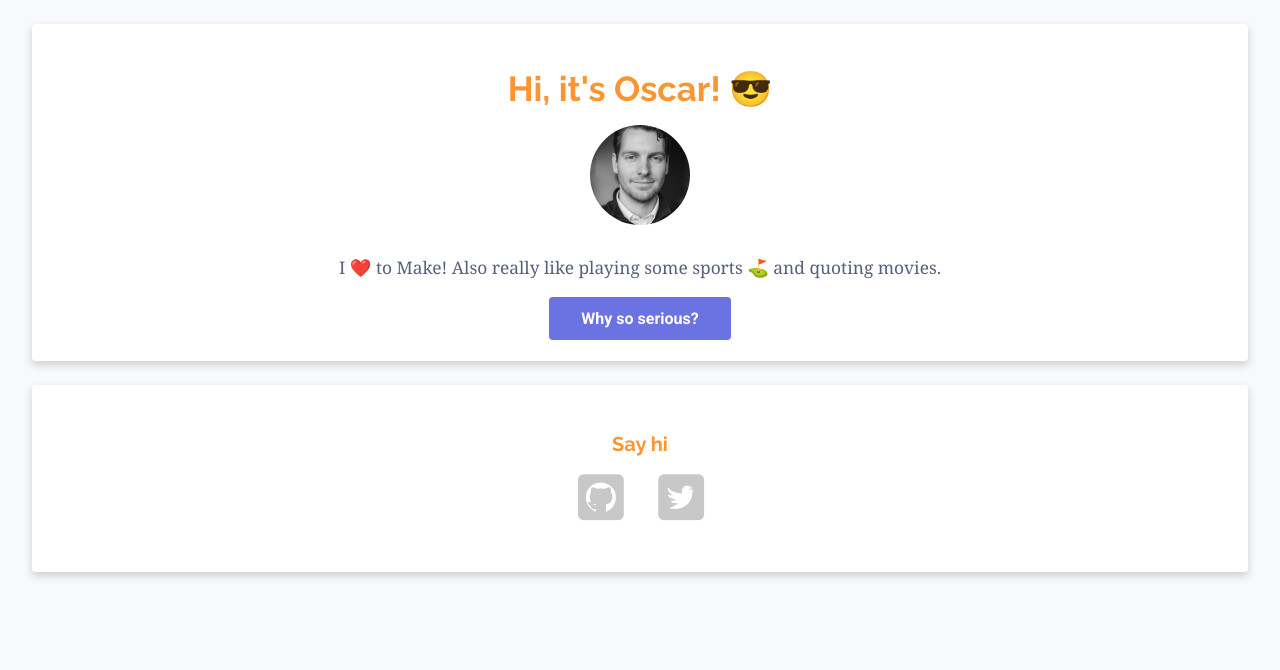
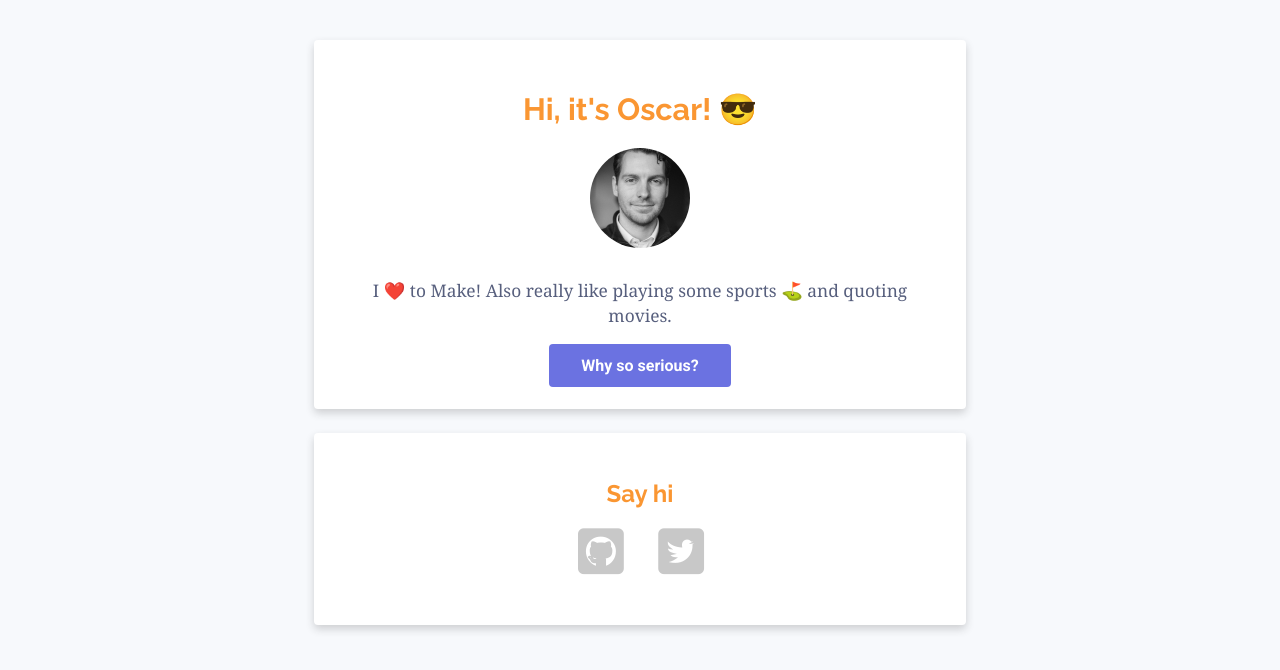
Before and after one commit to oscaredel/profile, a plain HTML site: page index.html in a window 1280 px wide. Drawn offline with Linux system fonts and the light colour scheme.

Commit message:
fix header

```diff
--- a/style.css
+++ b/style.css
@@ -14,8 +14,13 @@ h1, h2 {
   color: rgb(250, 150, 50);
 }
 
+h1 {
+  font-size: 23pt;
+  line-height:1.2em;
+}
+
 h2 {
-font-size: 20px;
+font-size: 18pt;
 font-weight: lighter;
 font-weight: 500;
 }
@@ -49,11 +54,15 @@ a:hover {
   text-align: center;
 }
 
+.container {
+    width: 700px;
+    margin: 40px auto;
+  }
+
 @media (max-width: 960px) {
   /* For a screen < 960px, this CSS will be read */
   .container {
     width: 700px;
-    margin: 40px auto;
   }
 }
 @media (max-width: 720px) {
```
